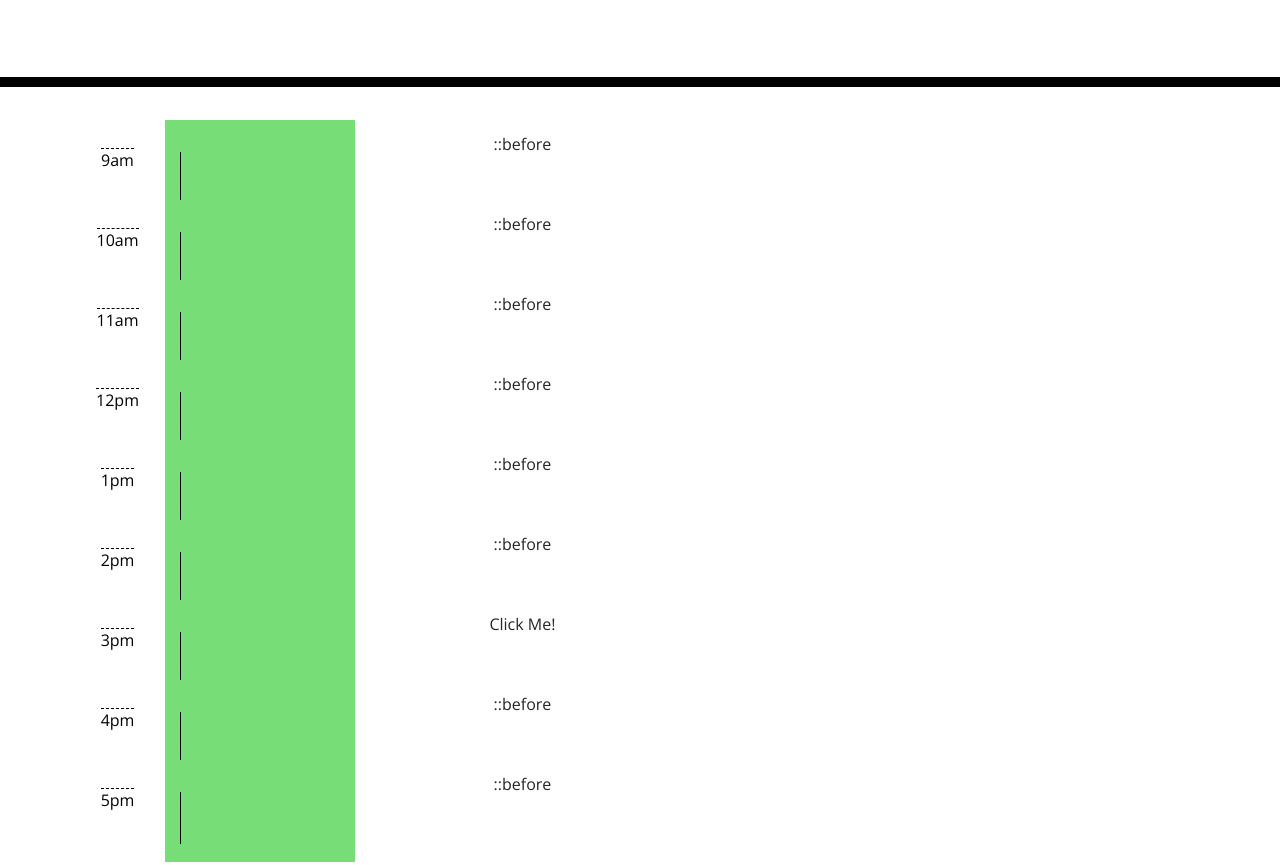
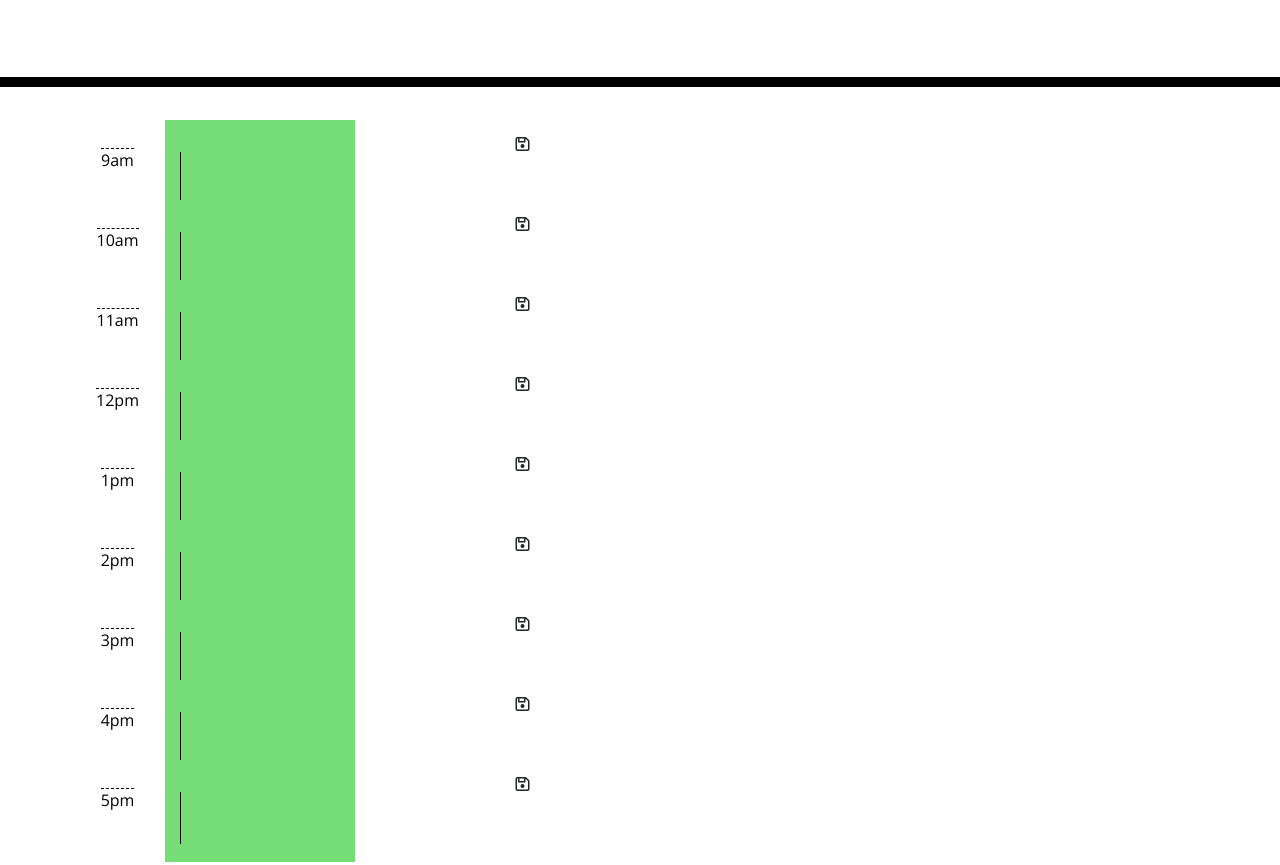
Before and after one commit to spencee1315/hw_wk5, a plain HTML site: page Develop/index.html in a window 1280 px wide. Shown: the part 181-1046 px from the top of the page. Drawn offline with nearby package versions, Linux system fonts and the light colour scheme.

Commit message:
added save logo

```diff
--- a/Develop/index.html
+++ b/Develop/index.html
@@ -19,6 +19,8 @@
       rel="stylesheet"
     />
     <link rel="stylesheet" href="/Assets/css/style.css" />
+    <!-- Using fontawesome for special images -->
+  <script src="https://kit.fontawesome.com/d5e3f9b5d5.js" crossorigin="anonymous"></script>
     <title>Work Day Scheduler</title>
   </head>
 
@@ -39,7 +41,7 @@
             <textarea id="event-input-1" class="event-input" type="text" data-hr="9"></textarea>
           </span>
           <span id="save-btn-1" class="save-btn col-3" data-hr="9">
-            ::before
+            <i class="far fa-save"></i>
           </span>
         </div>
         <div id="time-2" class="time-block row">
@@ -50,7 +52,7 @@
             <textarea id="event-input-2" class="event-input" type="text" data-hr="10"></textarea>
           </span>
           <span id="save-btn-2" class="save-btn col-3" data-hr="10">
-            ::before
+            <i class="far fa-save"></i>
           </span>
         </div>
         <div id="time-3" class="time-block row">
@@ -61,7 +63,7 @@
             <textarea id="event-input-3" class="event-input" type="text" data-hr="11"></textarea>
           </span>
           <span id="save-btn-3" class="save-btn col-3" data-hr="11">
-            ::before
+            <i class="far fa-save"></i>
           </span>
         </div>
         <div id="time-4" class="time-block row">
@@ -72,7 +74,7 @@
             <textarea id="event-input-4" class="event-input" type="text" data-hr="12"></textarea>
           </span>
           <span id="save-btn-4" class="save-btn col-3" data-hr="12">
-            ::before
+            <i class="far fa-save"></i>
           </span>
         </div>
         <div id="time-5" class="time-block row">
@@ -83,7 +85,7 @@
             <textarea id="event-input-5" class="event-input" type="text" data-hr="1"></textarea>
           </span>
           <span id="save-btn-5" class="save-btn col-3" data-hr="1">
-            ::before
+            <i class="far fa-save"></i>
           </span>
         </div>
         <div id="time-6" class="time-block row">
@@ -94,7 +96,7 @@
             <textarea id="event-input-6" class="event-input" type="text" data-hr="2"></textarea>
           </span>
           <span id="save-btn-6" class="save-btn col-3" data-hr="2">
-            ::before
+            <i class="far fa-save"></i>
           </span>
         </div>
         <div id="time-7" class="time-block row">
@@ -105,7 +107,7 @@
             <textarea id="event-input-7" class="event-input" type="text" data-hr="3"></textarea>
           </span>
           <span id="save-btn-7" class="save-btn col-3" data-hr="3">
-            Click Me!
+            <i class="far fa-save"></i>
           </span>
         </div>
         <div id="time-8" class="time-block row">
@@ -116,7 +118,7 @@
             <textarea id="event-input-8" class="event-input" type="text" data-hr="4"></textarea>
           </span>
           <span id="save-btn-8" class="save-btn col-3" data-hr="4">
-            ::before
+            <i class="far fa-save"></i>
           </span>
         </div>
         <div id="time-9" class="time-block row">
@@ -127,7 +129,7 @@
             <textarea id="event-input-9" class="event-input" type="text" data-hr="5"></textarea>
           </span>
           <span id="save-btn-9" class="save-btn col-3" data-hr="5">
-            ::before
+            <i class="far fa-save"></i>
           </span>
         </div>
     </div>
```
